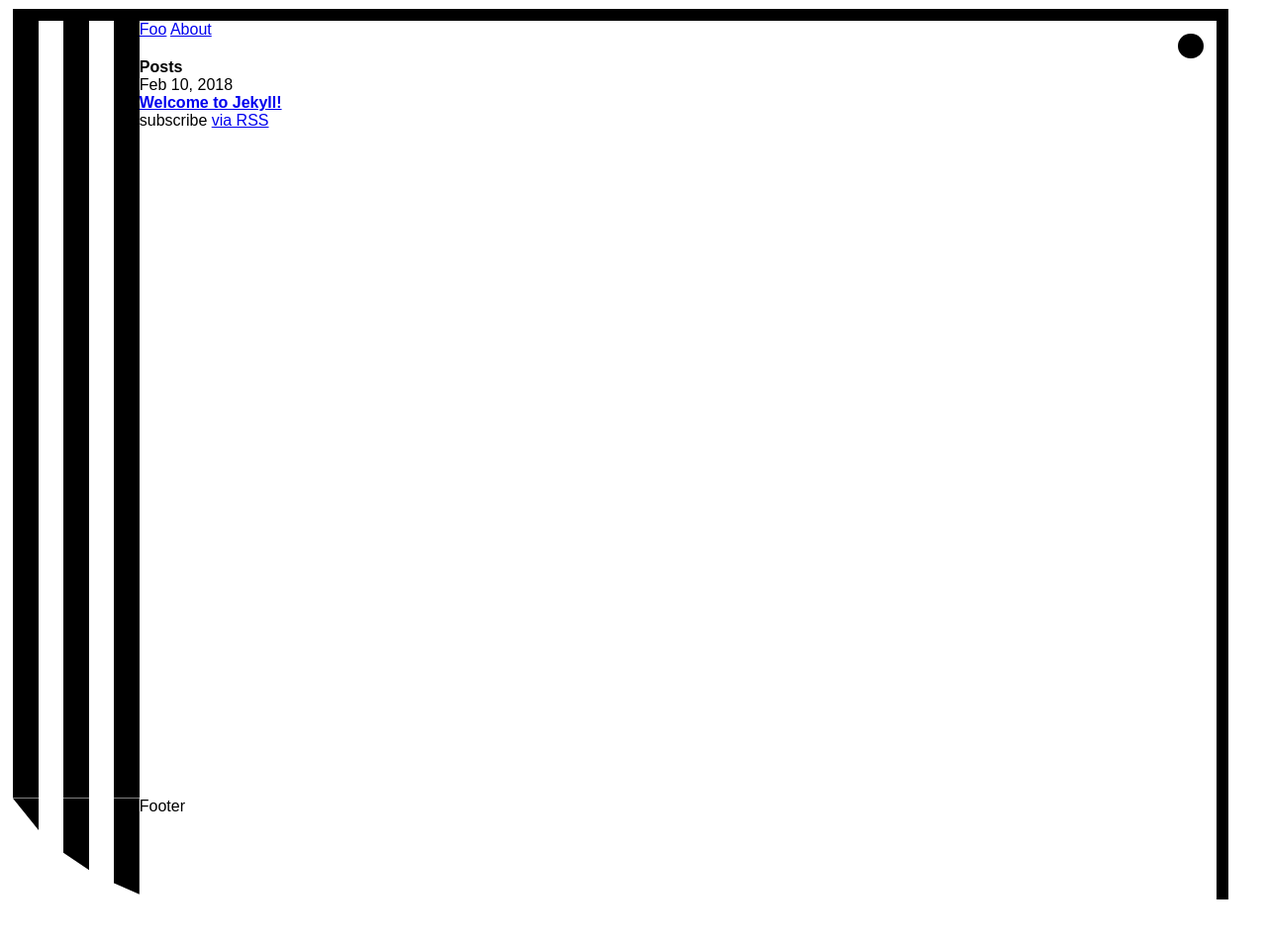
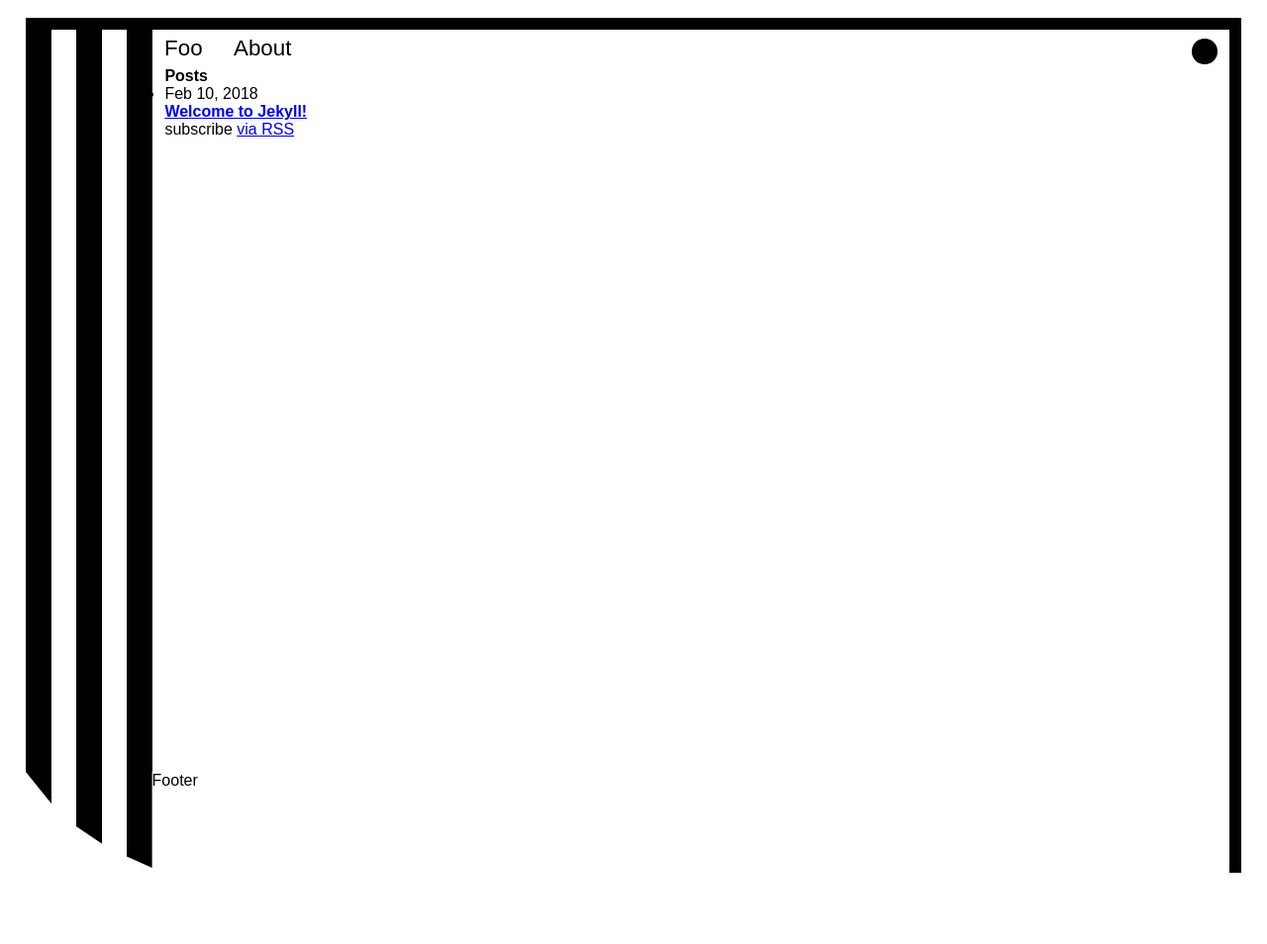
Before and after one commit to kolibri/jekyll-ko-theme, a Jekyll site: the page built from index.md, in a window 1280 px wide. Shown: the whole page at 99% size. Built offline with Jekyll 4.4.1, drawn with Linux system fonts in a browser that asks for light colours; some web fonts are replaced; after the commit the page ends 900 px from its top, so only the background shows below that.

Commit message:
Ko layout with flex rocks

```diff
--- a/_sass/ko.scss
+++ b/_sass/ko.scss
@@ -1,83 +1,63 @@
 @import url("http://fonts.googleapis.com/css?family=Inder");
 @import url("http://fonts.googleapis.com/css?family=Droid+Sans+Mono");
-
-
 
 * {
     margin: 0;
     padding: 0;
     font-size: 1em;
 }
-
 body {
     width: 100%;
     height: 100%;
     font-family: 'Inder', sans-serif;
 }
 
+@mixin ko($background, $contrast) {
+    $wings-width: 10vw;
 
-@mixin ko($background, $contrast) {
     background-color: $background;
     position: relative;
+    padding: 2vh 2vw;
     width: 96vw;
-    height: 96vh;
-    padding: 1vh 1vw;
-    margin: 0;
-    margin-bottom: 8vh;
+    min-height: 96vh;
+    display: flex;
+    flex-direction: column;
 
-    >header,
-    >main,
-    >.main,
-    >footer {
-        width: 95vw;
-        border-right: 1vw $contrast solid;
+    %layout-border-right { border-right: 1vw $contrast solid; }
+    %layout-header { height: 3vw; }
+    %layout-footer { height: 8vw; }
+
+    %layout-background {
+        background: repeating-linear-gradient(
+            90deg,
+            $contrast,
+            $contrast 2vw,
+            $background 2vw,
+            $background 4vw
+            );
+    }
+
+    %layout-before-box {
+        content: ' ';
+        display: block;
+        float: left;
+        width: $wings-width;
     }
 
     >header {
-        height: 3vw;
+        @extend %layout-border-right;
+        @extend %layout-header;
         border-top: 1vw $contrast solid;
-    }
-    >header>* {
-        margin-right: 3vw;
-        float: left;
-    }
-
-    >main,
-    >.main {
-        width: 85vw;
-        padding-left: 10vw;
-        min-height: 83vh;
-        background: repeating-linear-gradient(90deg, $contrast, $contrast 2vw, $background 2vw, $background 4vw);
-        background-size: 10vw 100%;
-        background-repeat: no-repeat;
-        background-position: top left;
-    }
-
-    >footer,
-    >footer::before {
-        height: 8vw;
-        margin-bottom: 1vw;
-
-    }
-
-    >header::before,
-    >footer::before {
-        content: ' ';
-        display: block;
-        width: 10vw;
-        background: repeating-linear-gradient(90deg, $contrast, $contrast 2vw, $background 2vw, $background 4vw);
-        float: left;
     }
 
     >header::before {
-        height: 3vw;
+        @extend %layout-background;
+        @extend %layout-before-box;
+        @extend %layout-header;
     }
 
-    >footer::before {
-        clip-path: polygon(0% 0%,  20% 31%,  40% 54%,  40% 54%,  60% 71%,  80% 84%,  100% 95%,  100% 0%);
-    }
-
-    header::after {
+    > header::after {
+        @extend %layout-header;
         content: ' ';
         display: block;
         width: 2vw;
@@ -86,13 +66,56 @@ body {
         border-radius: 50%;
         background-origin: content-box;
         float: right;
-        margin-top: 1vw;
+        margin-top: 1vh;
         margin-right: 1vw;
     }
+
+    >main {
+        @extend %layout-background;
+        @extend %layout-border-right;
+        background-position: top left;
+        background-repeat: no-repeat;
+        background-size: $wings-width 100%;
+        flex: 1;
+        padding-left: $wings-width + 1vw;
+
+    }
+
+    >footer {
+        @extend %layout-border-right;
+        @extend %layout-footer;
+    }
+    >footer::before {
+        @extend %layout-background;
+        @extend %layout-before-box;
+        @extend %layout-footer;
+        clip-path: polygon(0% 0%,  20% 31%,  40% 54%,  40% 54%,  60% 71%,  80% 84%,  100% 95%,  100% 0%);
+    }
+
+    >header>nav {
+        display: inline-block;
+        margin-top: 0.4em;
+        margin-left: 0.8vw;
+
+        a.page-link {
+            font-size: 1.4em;
+            text-decoration: none;
+            margin-right: 1em;
+            padding: 0 0.1em;
+            color: $contrast;
+            background-color: $background;
+        }
+        a.page-link:hover {
+            background: $contrast;
+            color: $background;
+        }
+
+    }
+
 }
 
 .ko {
-   @include ko(#fff, #000);
+ @include ko(#fff, #000);
 }
 
 pre {
```
